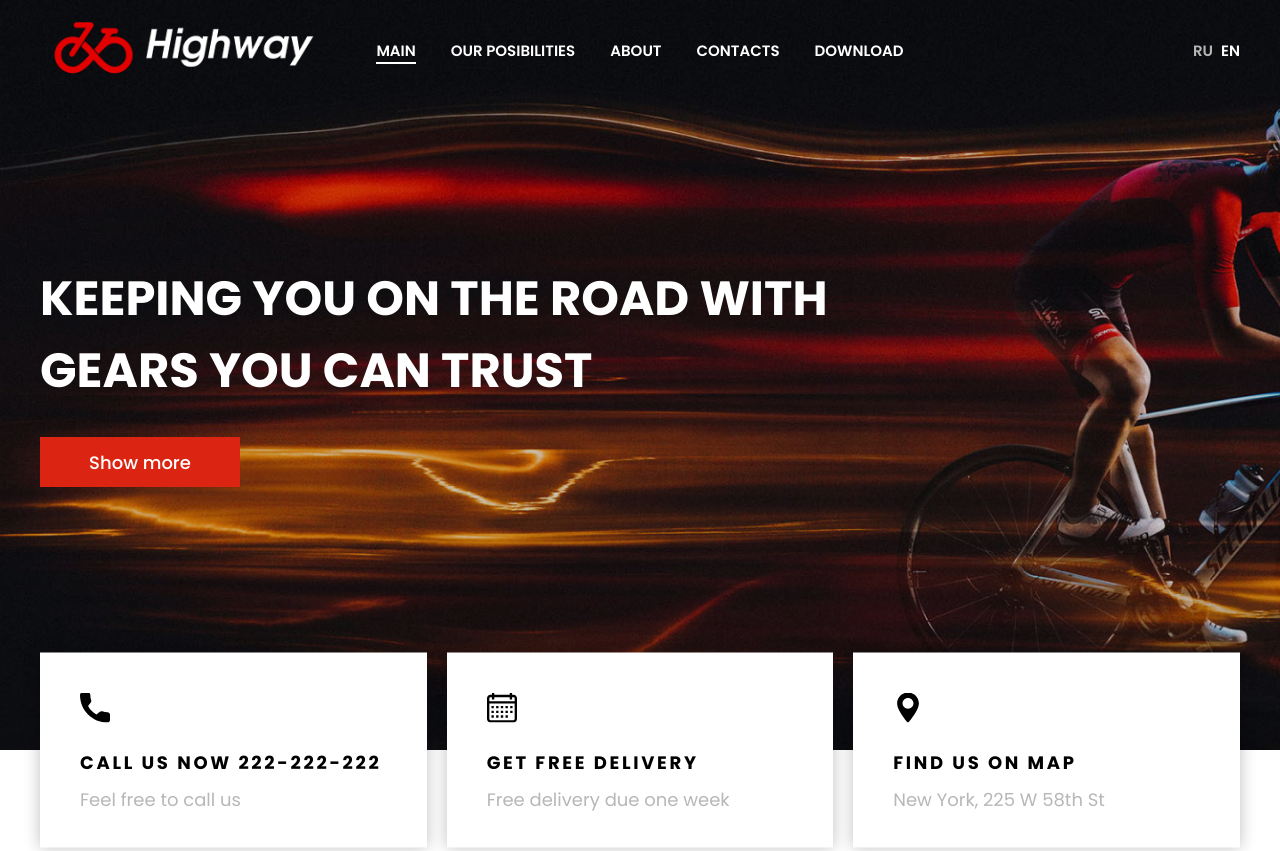
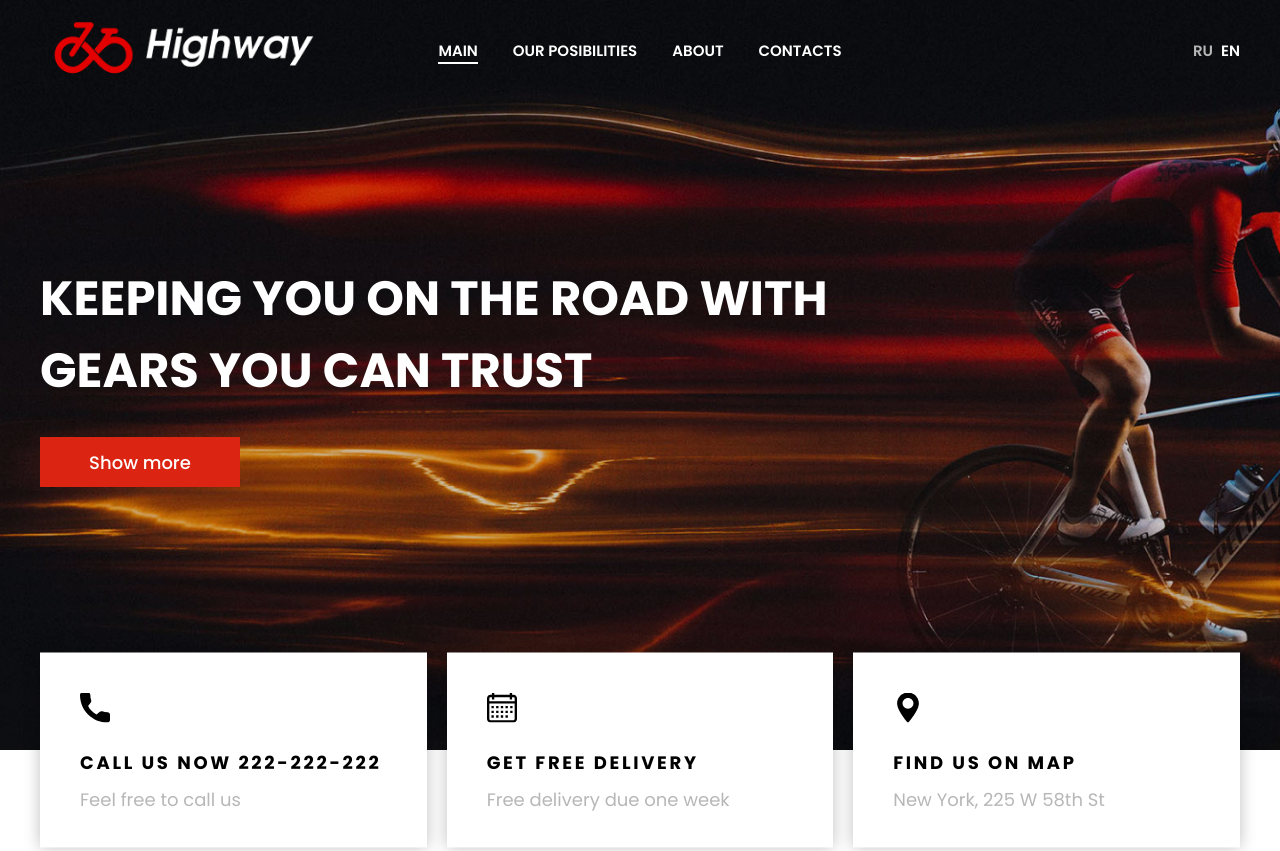
Before and after one commit to gelios02/Bicycle_shifters, a plain HTML site: page index.html in a window 1280 px wide. Shown: the top 851 px of the page. Drawn offline with Linux system fonts and the light colour scheme.

Commit message:
Update index.html

```diff
--- a/index.html
+++ b/index.html
@@ -29,7 +29,6 @@
                 <a href="#Our_posibilities" class="nav__link">Our posibilities</a>
                 <a href="#About" class="nav__link">About</a>
                 <a href="#Contacts" class="nav__link">Contacts</a>
-                <a href="https://drive.google.com/drive/folders/1TJU-rQ7EG5Uqy3XOhPVLvpK2AXtkzpT6?usp=share_link" class="nav__link">Download</a>
             </nav>
 
             <div class="header__block">
```
